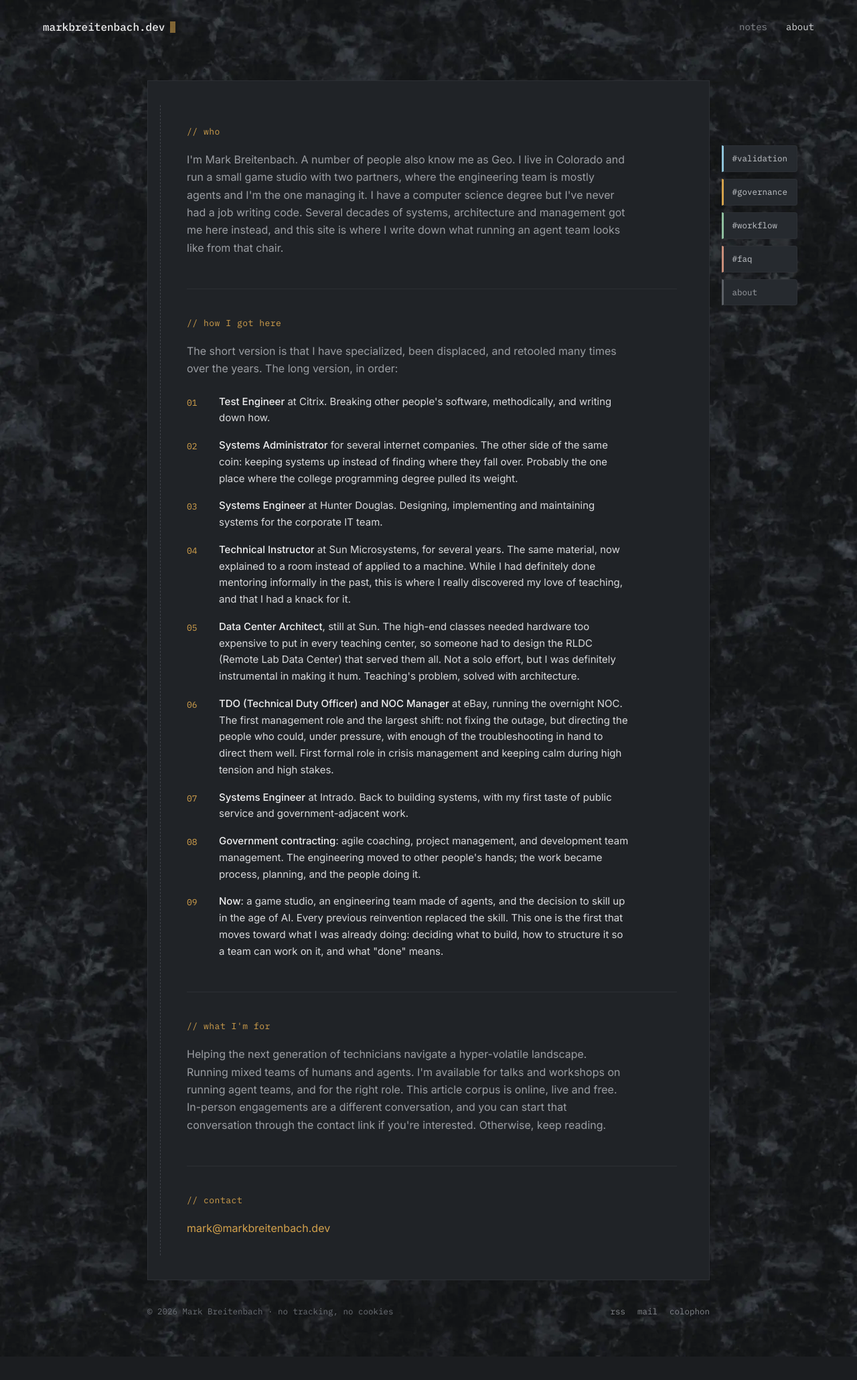
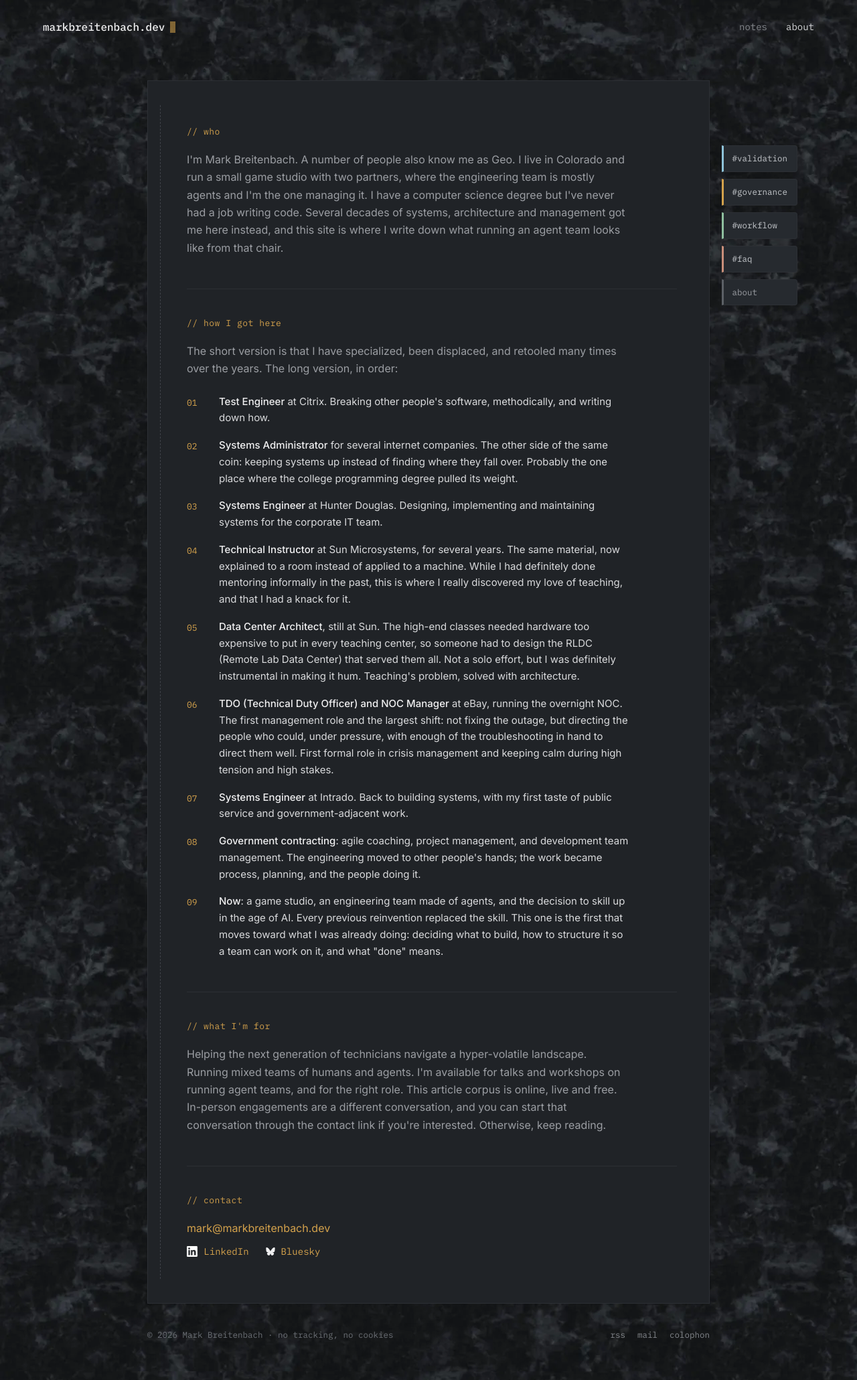
Before and after one commit to Zhinjio/markbreitenbach.dev, a Jekyll site: the page built from about.html, in a window 1280 px wide. Shown: the whole page at 67% size. Built offline with Jekyll 4.4.1, drawn with Linux system fonts in a browser that asks for light colours; before the commit the page ends 2026 px from its top, so only the background shows below that.

Commit message:
Add LinkedIn and Bluesky links to the about page
Both logos render in one near-white color: LinkedIn permits its logo
only in its own blue, black or white artwork, so the Bluesky butterfly
matches it and the link text keeps the accent.

```diff
--- a/about.html
+++ b/about.html
@@ -32,3 +32,7 @@ permalink: /about/
 
 <span class="label" id="contact">// contact</span>
 <p class="intro" style="margin-top: 16px"><a href="mailto:mark@markbreitenbach.dev">mark@markbreitenbach.dev</a></p>
+<p class="social">
+  <a href="https://www.linkedin.com/in/mark-breitenbach/" rel="me"><img src="/assets/img/linkedin-inbug.png" alt="">LinkedIn</a>
+  <a href="https://bsky.app/profile/markbreitenbach.dev" rel="me"><svg viewBox="0 0 24 24" aria-hidden="true"><path fill-rule="evenodd" clip-rule="evenodd" d="M6.335 4.212c2.293 1.76 4.76 5.327 5.665 7.241.906-1.914 3.372-5.482 5.665-7.241C19.319 2.942 22 1.96 22 5.086c0 .624-.35 5.244-.556 5.994-.713 2.608-3.315 3.273-5.629 2.87 4.045.704 5.074 3.035 2.852 5.366-4.22 4.426-6.066-1.111-6.54-2.53-.086-.26-.126-.382-.127-.278 0-.104-.041.018-.128.278-.473 1.419-2.318 6.956-6.539 2.53-2.222-2.331-1.193-4.662 2.852-5.366-2.314.403-4.916-.262-5.63-2.87C2.35 10.33 2 5.71 2 5.086c0-3.126 2.68-2.144 4.335-.874Z"/></svg>Bluesky</a>
+</p>
--- a/assets/css/site.css
+++ b/assets/css/site.css
@@ -155,6 +155,13 @@ a:hover { color: var(--accent-hover); text-decoration: underline; text-underline
   color: var(--ink-strong);
 }
 .intro { margin: 22px 0 0; font-size: 16px; line-height: 1.65; color: var(--ink-soft); }
+
+/* Profile links on the about page. LinkedIn allows its logo only in its own artwork (blue,
+   black or white), so both logos stay near-white and the link text carries the accent. */
+.social { margin: 10px 0 0; display: flex; flex-wrap: wrap; gap: 8px 24px; font-family: var(--mono); font-size: 14px; }
+.social a { display: inline-flex; align-items: center; gap: 8px; }
+.social svg, .social img { height: 16px; width: auto; flex: none; }
+.social svg { width: 16px; fill: var(--ink-strong); }
 
 .label {
   display: block;
```
Also changed, not shown: assets/img/linkedin-inbug.png (added).
